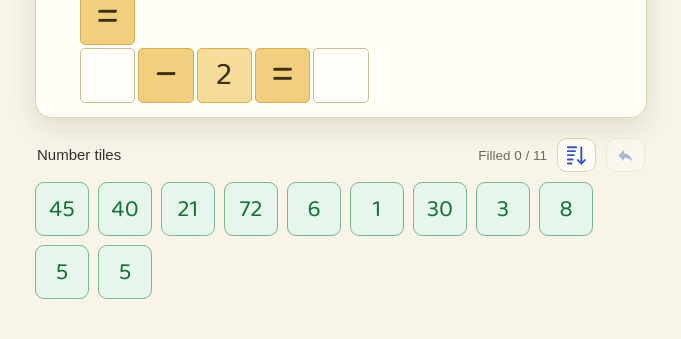
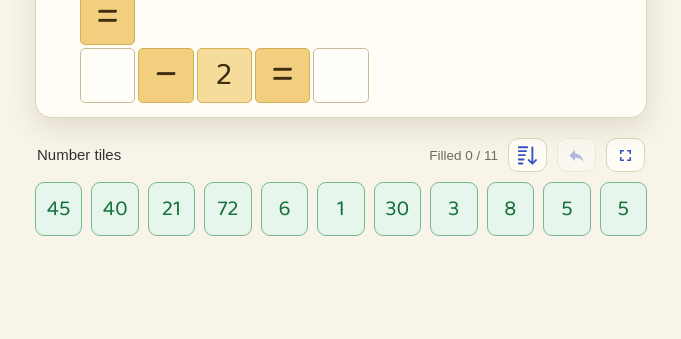
Before and after one commit to JeffXiao/number-board-game, a plain HTML site: page index.html in a window 1280 px wide. Shown: the part 568-907 px from the top of the page, without its empty margins (299-980 px from the left). After the commit the page ends 844 px from the top, so only its background shows below. Drawn offline with Linux system fonts and the light colour scheme.

Commit message:
Move fullscreen button beside undo; make number bank span board width

```diff
--- a/css/game.css
+++ b/css/game.css
@@ -157,7 +157,7 @@ body.is-fullscreen .board {
   margin: 0 auto;
 }
 :fullscreen .bank,
-body.is-fullscreen .bank { justify-content: center; }
+body.is-fullscreen .bank { width: 100%; }
 /* ---------- expanded fallback ----------
    Used when the Fullscreen API is denied (the app frame reports
    fullscreenEnabled === false): the game instead fills the whole
@@ -390,26 +390,46 @@ body.is-expanded .wrap {
 }
 .bank-head .t { font-size: 15px; font-weight: 400; }
 .bank-head .p { font-size: 13.5px; color: var(--ink-soft); }
+/* The bank spans exactly the board panel's width and the tiles
+   stretch to fill it: the view sets --bank-cols from the tile
+   count so a round's tiles sit on one row whenever they stay
+   tappable at that count (Easy 8, Medium 11), and on two balanced
+   rows for the larger banks (Hard 8+8, Expert 11+10) — every row
+   edge-to-edge, parallel with the board above it. */
 .bank {
-  display: flex;
-  flex-wrap: wrap;
+  display: grid;
+  grid-template-columns: repeat(var(--bank-cols, 11), 1fr);
   gap: 9px;
+  width: 100%;
+}
+/* Narrow screens: one row would shrink the tiles below a usable
+   tap size, so the view's --bank-cols-sm rebalances the same bank
+   into full-width rows of at most six tiles instead. */
+@media (max-width: 600px) {
+  .bank {
+    grid-template-columns: repeat(var(--bank-cols-sm, 6), 1fr);
+    gap: 7px;
+  }
 }
 .tile {
   appearance: none;
-  min-width: 54px;
+  min-width: 0;
+  width: 100%;
   height: 54px;
-  padding: 0 10px;
+  padding: 0 2px;
   border-radius: 9px;
   border: 1.5px solid var(--tile-line);
   background: var(--tile-bg);
   color: var(--tile-ink);
-  font-size: 24px;
+  font-size: 22px;
   font-weight: 400;
   cursor: pointer;
   display: inline-flex;
   align-items: center;
   justify-content: center;
+}
+@media (max-width: 600px) {
+  .tile { font-size: 24px; }
 }
 .tile:hover { transform: translateY(-1px); }
 .tile.used { opacity: 0.18; pointer-events: none; }
@@ -460,6 +480,10 @@ body.is-expanded .wrap {
 .undo-btn svg { width: 19px; height: 19px; display: block; flex: none; }
 .undo-btn:disabled { opacity: 0.38; cursor: default; }
 .undo-btn:disabled:hover { border-color: var(--line); }
+/* fullscreen now sits in the bank tools beside sort and undo:
+   match their smaller height and icon size there */
+.bank-tools .fullscreen-btn { min-height: 34px; padding: 5px 9px; }
+.bank-tools .fullscreen-btn svg { width: 19px; height: 19px; }
 
 /* ---------- error toast ---------- */
 .toast {
--- a/index.html
+++ b/index.html
@@ -43,15 +43,6 @@
           </button>
           <button class="btn hint-btn" id="hintBtn" type="button" aria-label="Hint: fill in one correct number" title="Hint">
             <svg viewBox="0 0 24 24" fill="currentColor" aria-hidden="true" focusable="false"><use href="assets/icons/sprite.svg#hint"></use></svg>
-          </button>
-          <button class="btn fullscreen-btn" id="fullscreenBtn" type="button" aria-pressed="false" aria-label="Full screen" title="Full screen">
-            <!-- fullscreen glyphs are inlined (paths copied verbatim from
-                 assets/icons/fullscreen.svg and fullscreen-exit.svg):
-                 the external sprite <use> for these two symbols failed
-                 to render on the live page, leaving an empty button,
-                 while the other top-bar icons resolved fine. -->
-            <svg class="icon-fullscreen" viewBox="0 0 24 24" fill="currentColor" aria-hidden="true" focusable="false"><path d="M7 14H5v5h5v-2H7v-3zm-2-4h2V7h3V5H5v5zm12 7h-3v2h5v-5h-2v3zM14 5v2h3v3h2V5h-5z"/></svg>
-            <svg class="icon-fullscreen-exit" viewBox="0 0 24 24" fill="currentColor" aria-hidden="true" focusable="false"><path d="M5 16h3v3h2v-5H5v2zm3-8H5v2h5V5H8v3zm6 11h2v-3h3v-2h-5v5zm2-11V5h-2v5h5V8h-3z"/></svg>
           </button>
         </div>
       </div>
@@ -104,6 +95,15 @@
           <button class="btn sort-btn undo-btn" id="undoBtn" type="button" aria-label="Undo last move" title="Undo last move" disabled>
             <svg viewBox="0 0 24 24" fill="currentColor" aria-hidden="true" focusable="false"><use href="assets/icons/sprite.svg#undo"></use></svg>
           </button>
+          <button class="btn fullscreen-btn" id="fullscreenBtn" type="button" aria-pressed="false" aria-label="Full screen" title="Full screen">
+            <!-- fullscreen glyphs are inlined (paths copied verbatim from
+                 assets/icons/fullscreen.svg and fullscreen-exit.svg):
+                 the external sprite <use> for these two symbols failed
+                 to render on the live page, leaving an empty button,
+                 while the other icons resolved fine. -->
+            <svg class="icon-fullscreen" viewBox="0 0 24 24" fill="currentColor" aria-hidden="true" focusable="false"><path d="M7 14H5v5h5v-2H7v-3zm-2-4h2V7h3V5H5v5zm12 7h-3v2h5v-5h-2v3zM14 5v2h3v3h2V5h-5z"/></svg>
+            <svg class="icon-fullscreen-exit" viewBox="0 0 24 24" fill="currentColor" aria-hidden="true" focusable="false"><path d="M5 16h3v3h2v-5H5v2zm3-8H5v2h5V5H8v3zm6 11h2v-3h3v-2h-5v5zm2-11V5h-2v5h5V8h-3z"/></svg>
+          </button>
         </span>
       </div>
       <div class="bank num" id="bank" aria-label="Number tiles"></div>
--- a/js/view.js
+++ b/js/view.js
@@ -123,6 +123,15 @@
     function buildBank() {
       let s = game.state();
       bankSignature = currentBankSignature(s);
+      /* bank layout via custom properties, like the board's --cols:
+         one row of tiles spanning the full board width when the
+         count stays tappable (<= 11), otherwise two balanced rows;
+         --bank-cols-sm caps a row at six tiles on narrow screens */
+      let count = s.tiles.length;
+      let cols = count > 11 ? Math.ceil(count / 2) : count;
+      let smallRows = Math.ceil(count / 6);
+      els.bank.style.setProperty("--bank-cols", String(cols));
+      els.bank.style.setProperty("--bank-cols-sm", String(Math.ceil(count / smallRows)));
       els.bank.innerHTML = "";
       tileElements = s.tiles.map(function (tile, index) {
         let el = document.createElement("button");
```
